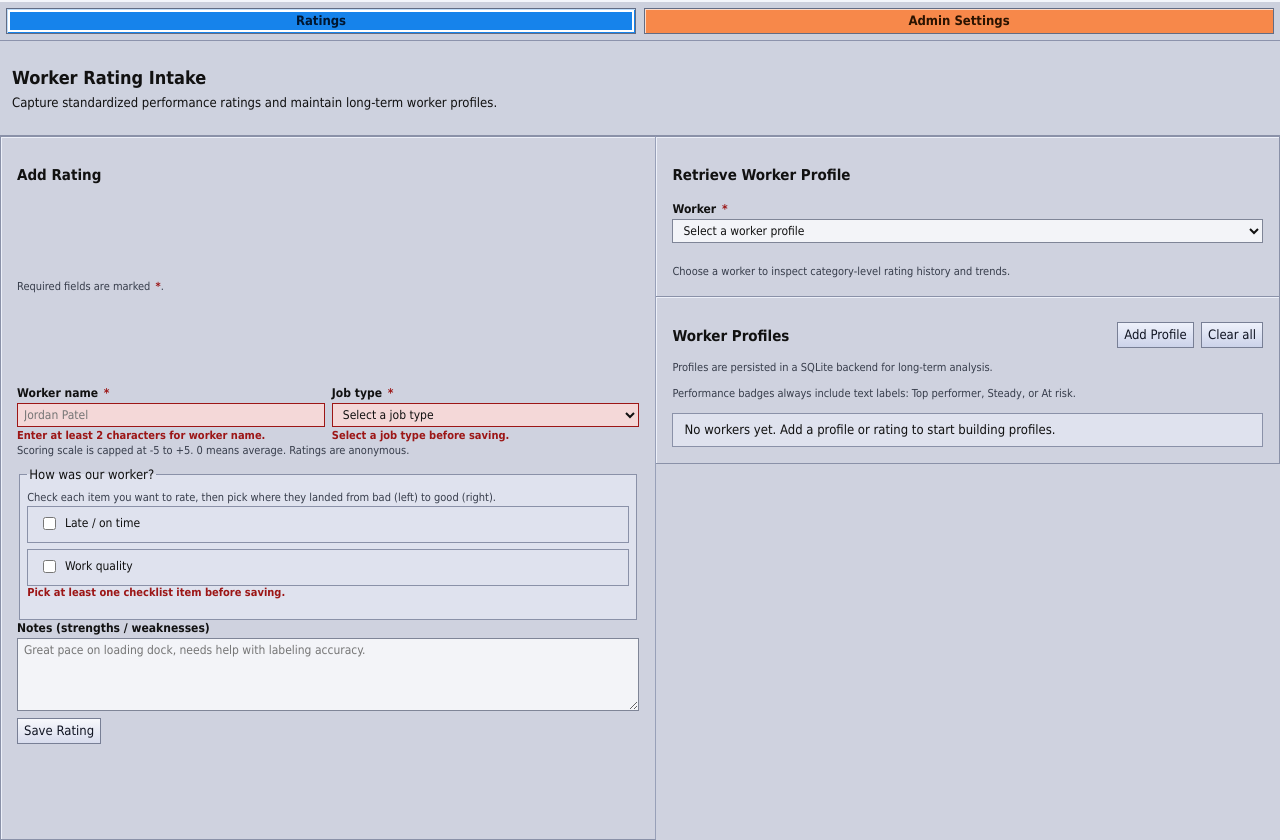
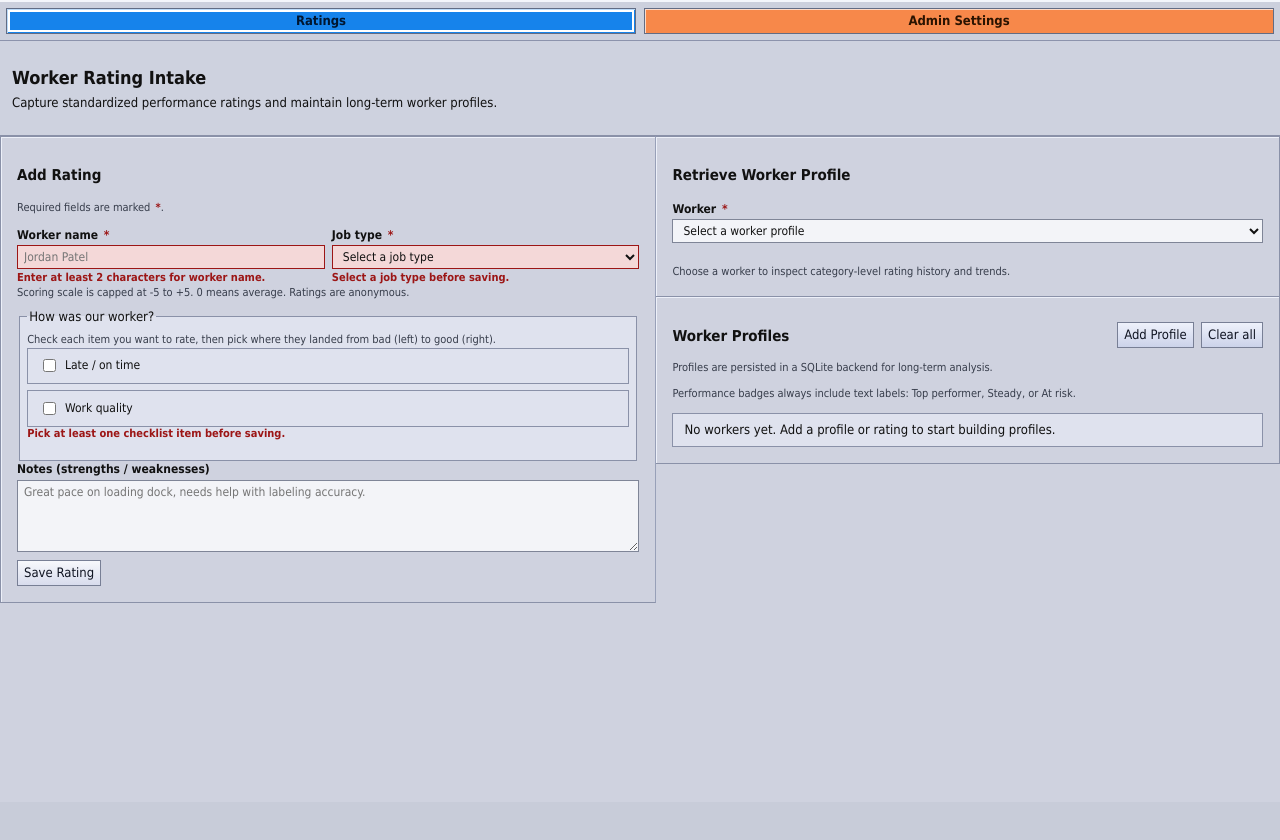
Before and after one commit to believeshe123-coder/TeamConsistency, a plain HTML site: page index.html in a window 1280 px wide. After the commit the page ends 802 px from the top, so only its background shows below. Drawn offline with Linux system fonts and the light colour scheme; no server answers.

Commit message:
Remove forced left-panel min height to eliminate blank space

```diff
--- a/styles.css
+++ b/styles.css
@@ -112,7 +112,6 @@ h2 {
 
 #main-page > .card {
   border-right: 1px solid #98a0b8;
-  min-height: calc(100vh - 130px);
 }
 
 #main-page .right-column-stack .card {
```
